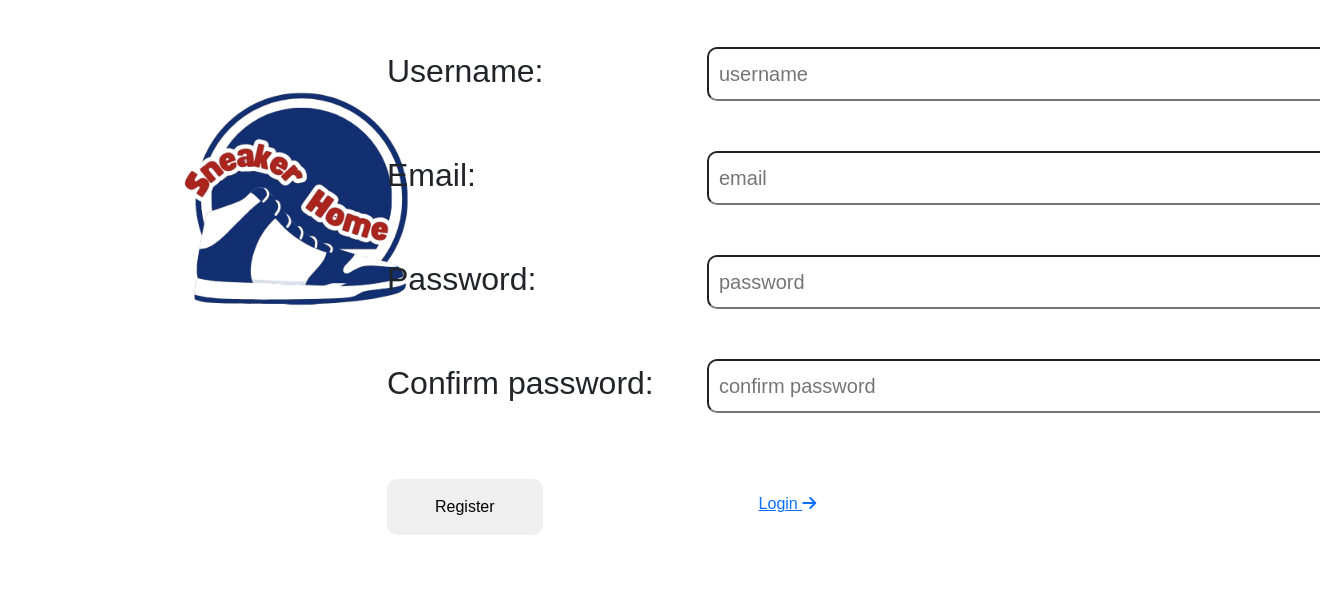
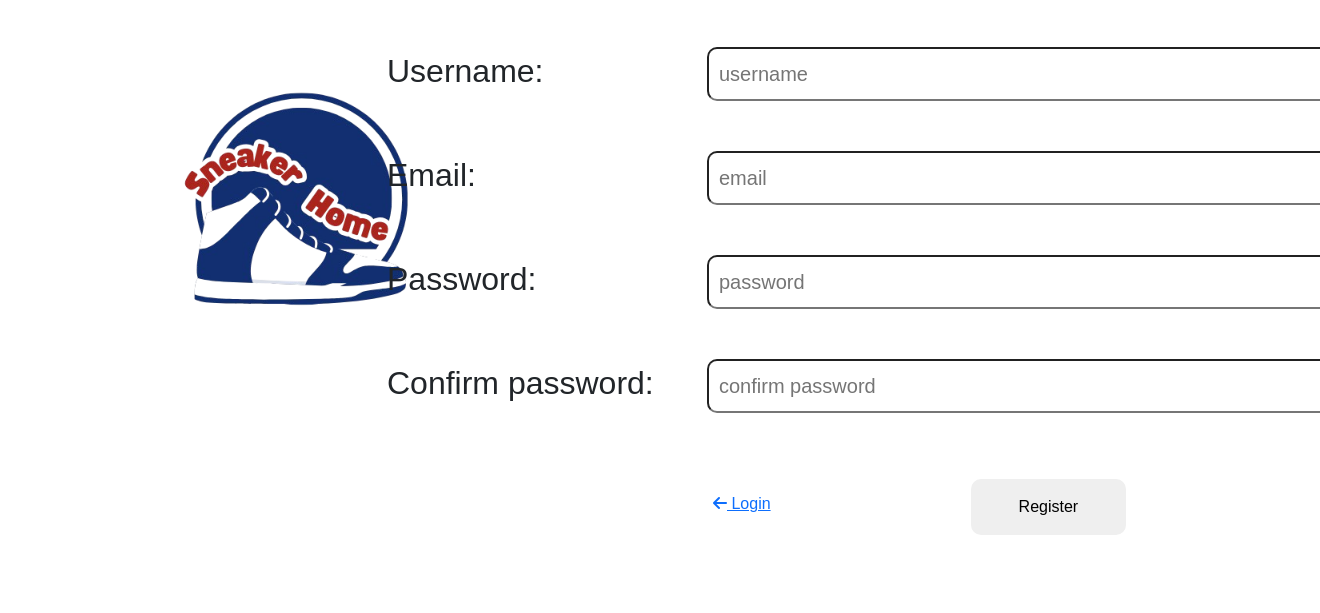
Before and after one commit to MinhHoang1225/SneakerHome, a PHP site: page /controller/registercontroller.php in a window 1320 px wide; the page is wider, and only the part inside the window is pictured. Shown: the part 187-800 px from the top of that part. Run offline with PHP 8.4, Linux system fonts and the light colour scheme; some libraries are stand-ins or nearby versions.

Commit message:
Trang doing register

```diff
--- a/assets/css/register.css.php
+++ b/assets/css/register.css.php
@@ -29,6 +29,10 @@ button{
 .login-register-btn{
     display: flex;
     gap: 40px;
+}
+.login-part-btn{
+    gap: 180px;
+    margin-left: 310px;
 }
 .title{
     border-bottom: 2px solid black;
--- a/controller/registercontroller.php
+++ b/controller/registercontroller.php
@@ -42,8 +42,9 @@ if ($_SERVER['REQUEST_METHOD'] == 'POST') {
 
         if ($registration_result) {
             // Registration successful, redirect to the login page
-            header('Location: ../views/login-view.php');
-            exit();
+            header('Location: /login');
+exit();
+
         } else {
             echo "Registration failed. Please try again.";
         }
--- a/views/registerview.php
+++ b/views/registerview.php
@@ -47,8 +47,8 @@
                         <input type="password" id="confirm_password" name="confirm_password" placeholder="confirm password"   required>
                     </div>
                     <div class="d-flex login-part-btn pt-3">
+                        <a href="../views/login-view.php" class="pt-2 ps-3"><i class="fa-solid fa-arrow-left pt-2"></i> Login </a>
                         <button type="submit" class="px-5 py-3">Register</button>
-                        <a href="../views/login-view.php" class="pt-2 ps-3">Login <i class="fa-solid fa-arrow-right pt-2"></i></a>
                     </div>
                 </form>
             </div>
```
